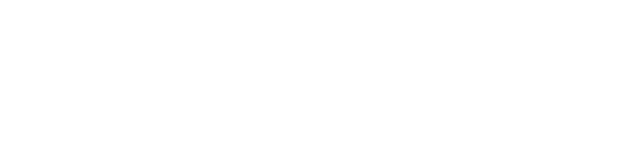
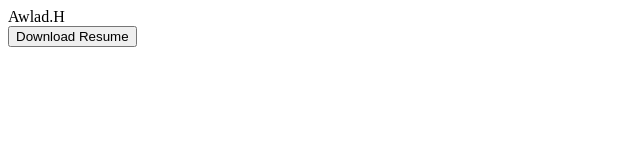
Before and after one commit to torikul007/Assigment-01-B10A1-, a plain HTML site: page index.html in a window 1280 px wide. Shown: the whole page, without its empty margins (0-640 px from the left). Drawn offline with Linux system fonts and the light colour scheme.

Commit message:
Update index.html header make

```diff
--- a/index.html
+++ b/index.html
@@ -7,5 +7,23 @@
 </head>
 <body>
 
+     <main>
+          <!-- Header Area Start -->
+         <header class="header_area">
+            <!-- Header Top -->
+            <div class="container">
+               <div class="header_top">
+                  <div class="logo_area">Awlad.H</div>
+                  <div class="resume_area">
+                     <button class="btn">Download Resume</button>
+                  </div>
+               </div>
+            </div>
+
+
+
+
+     </main>
+
 </body>
 </html>
```
